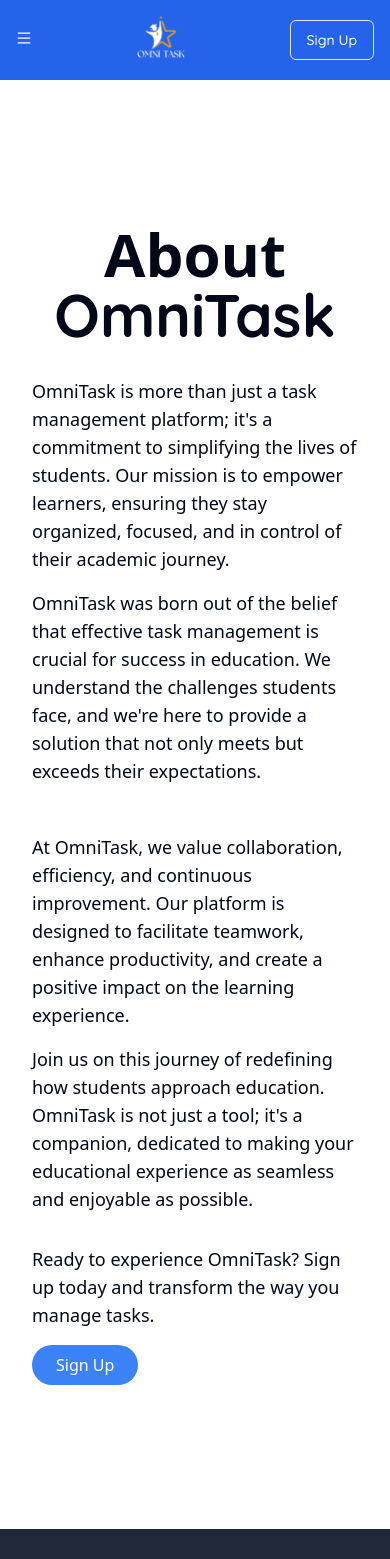
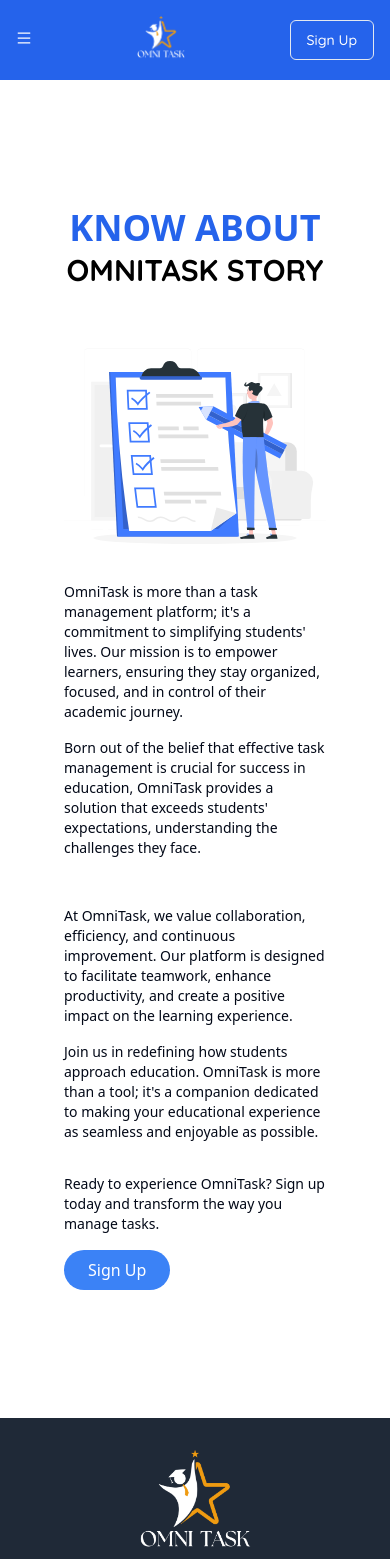
Before and after one commit to coderomayer/OmniTask, a React (Vite) app: page /about in a window 390 px wide. Shown: the top 1559 px of the page. Built offline with nearby package versions, Linux system fonts and the light colour scheme; no server answers.

Commit message:
About page update

```diff
--- a/src/Pages/About.jsx
+++ b/src/Pages/About.jsx
@@ -3,54 +3,53 @@
 import React from 'react';
 
 const About = () => {
+
   return (
-    <div className=" min-h-screen py-12 max-w-lg mx-auto ">
+
+    <div className="min-h-screen p-8 mdLp-24 max-w-4xl mx-auto">
       <div className="container mx-auto py-24">
-        <h1 className="text-6xl font-bold mb-8 text-center">About <br /> <span className='font-Quicksand'>OmniTask</span></h1>
+        <h1 className="text-4xl md:text-6xl font-bold mb-8 text-center uppercase font-Josefin Sans text-blue-600">
+          Know About <br /> <span className='font-Quicksand text-3xl md:text-5xl text-black'>OmniTask Story</span>
+        </h1>
 
-        <div className="grid grid-cols-1  gap-12 ">
+        <div className='flex items-center justify-center'>
+          <img className=' md:w-1/2' src="Checklist.svg" alt="OmniTask Checklist" />
+        </div>
+
+        <div className="grid grid-cols-1 gap-12">
           {/* Left Column */}
-          <div className="text-lg">
+          <div className="text-sm md:text-lg ">
             <p>
-              OmniTask is more than just a task management platform; it's a
-              commitment to simplifying the lives of students. Our mission is
-              to empower learners, ensuring they stay organized, focused, and in
-              control of their academic journey.
+              OmniTask is more than a task management platform; it's a commitment to simplifying students' lives. Our mission is to empower learners, ensuring they stay organized, focused, and in control of their academic journey.
             </p>
             <p className="mt-4">
-              OmniTask was born out of the belief that effective task
-              management is crucial for success in education. We understand the
-              challenges students face, and we're here to provide a solution
-              that not only meets but exceeds their expectations.
+              Born out of the belief that effective task management is crucial for success in education, OmniTask provides a solution that exceeds students' expectations, understanding the challenges they face.
             </p>
           </div>
 
           {/* Right Column */}
-          <div className="text-lg">
+          <div className="text-sm md:text-lg">
             <p>
-              At OmniTask, we value collaboration, efficiency, and continuous
-              improvement. Our platform is designed to facilitate teamwork,
-              enhance productivity, and create a positive impact on the learning
-              experience.
+              At OmniTask, we value collaboration, efficiency, and continuous improvement. Our platform is designed to facilitate teamwork, enhance productivity, and create a positive impact on the learning experience.
             </p>
             <p className="mt-4">
-              Join us on this journey of redefining how students approach
-              education. OmniTask is not just a tool; it's a companion,
-              dedicated to making your educational experience as seamless and
-              enjoyable as possible.
+              Join us in redefining how students approach education. OmniTask is more than a tool; it's a companion dedicated to making your educational experience as seamless and enjoyable as possible.
             </p>
           </div>
         </div>
 
         {/* Call-to-Action */}
-        <div className=" mt-8">
-          <p className="text-lg mb-4">
-            Ready to experience OmniTask? Sign up today and transform the way
-            you manage tasks.
+        <div className="mt-8">
+          <p className="text-sm md:text-lg mb-4">
+            Ready to experience OmniTask? Sign up today and transform the way you manage tasks.
           </p>
+
+          <a href="/registration">
           <button className="bg-blue-500 text-white py-2 px-6 rounded-full">
             Sign Up
           </button>
+          </a>
+
         </div>
       </div>
     </div>
--- a/src/components/ui/input.jsx
+++ b/src/components/ui/input.jsx
@@ -7,7 +7,7 @@
     (<input
       type={type}
       className={cn(
-        "flex h-10 w-full rounded-md border border-input bg-background px-3 py-2 text-sm ring-offset-background file:border-0 file:bg-transparent file:text-sm file:font-medium placeholder:text-muted-foreground focus-visible:outline-none focus-visible:ring-2 focus-visible:ring-ring focus-visible:ring-offset-2 disabled:cursor-not-allowed disabled:opacity-50",
+        "flex h-10 w-full rounded-md border border-input bg-background px-3 py-2 text-sm text-black ring-offset-background file:border-0 file:bg-transparent file:text-sm file:font-medium placeholder:text-muted-foreground focus-visible:outline-none focus-visible:ring-2 focus-visible:ring-ring focus-visible:ring-offset-2 disabled:cursor-not-allowed disabled:opacity-50",
         className
       )}
       ref={ref}
```
Also changed, not shown: public/Checklist.svg (added).
